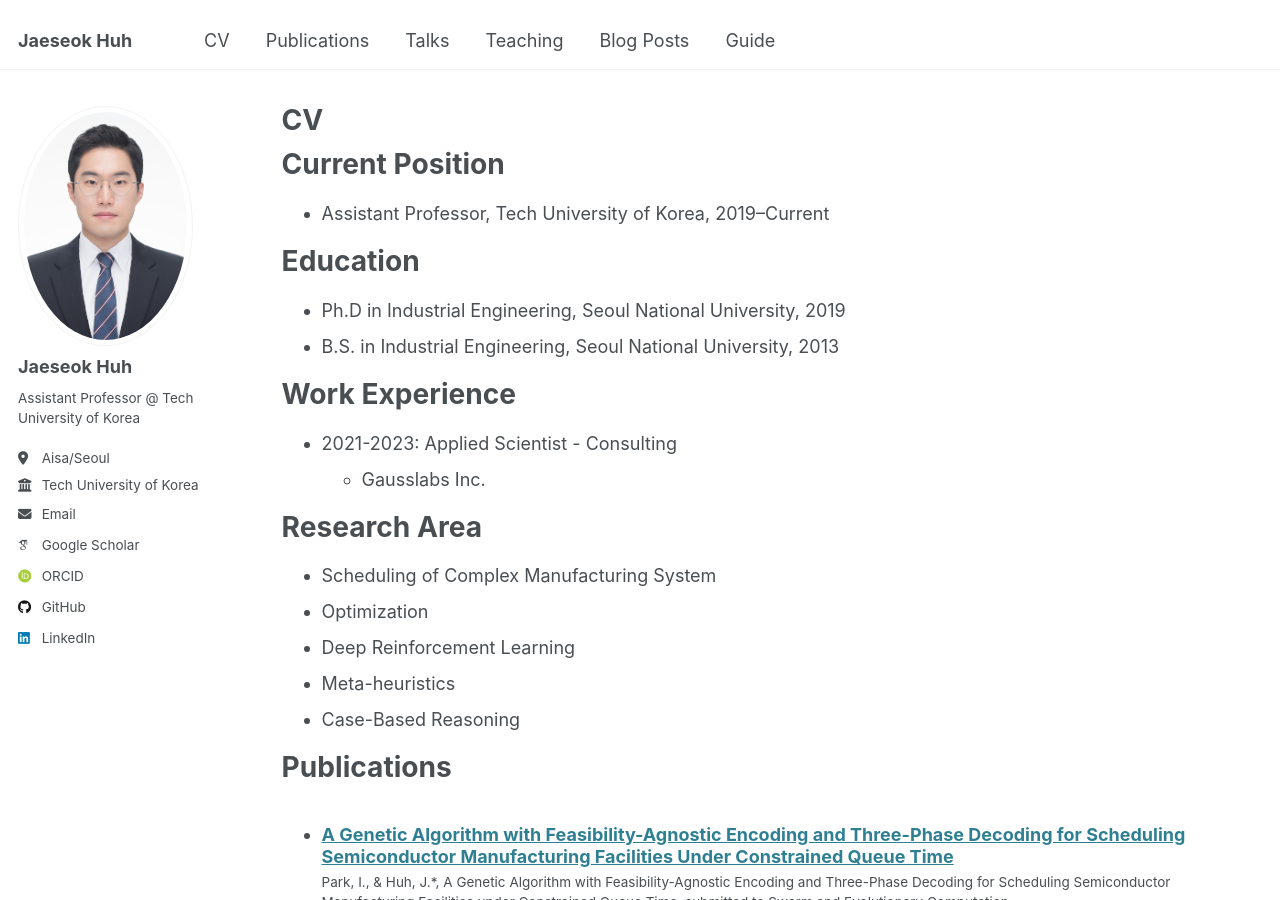
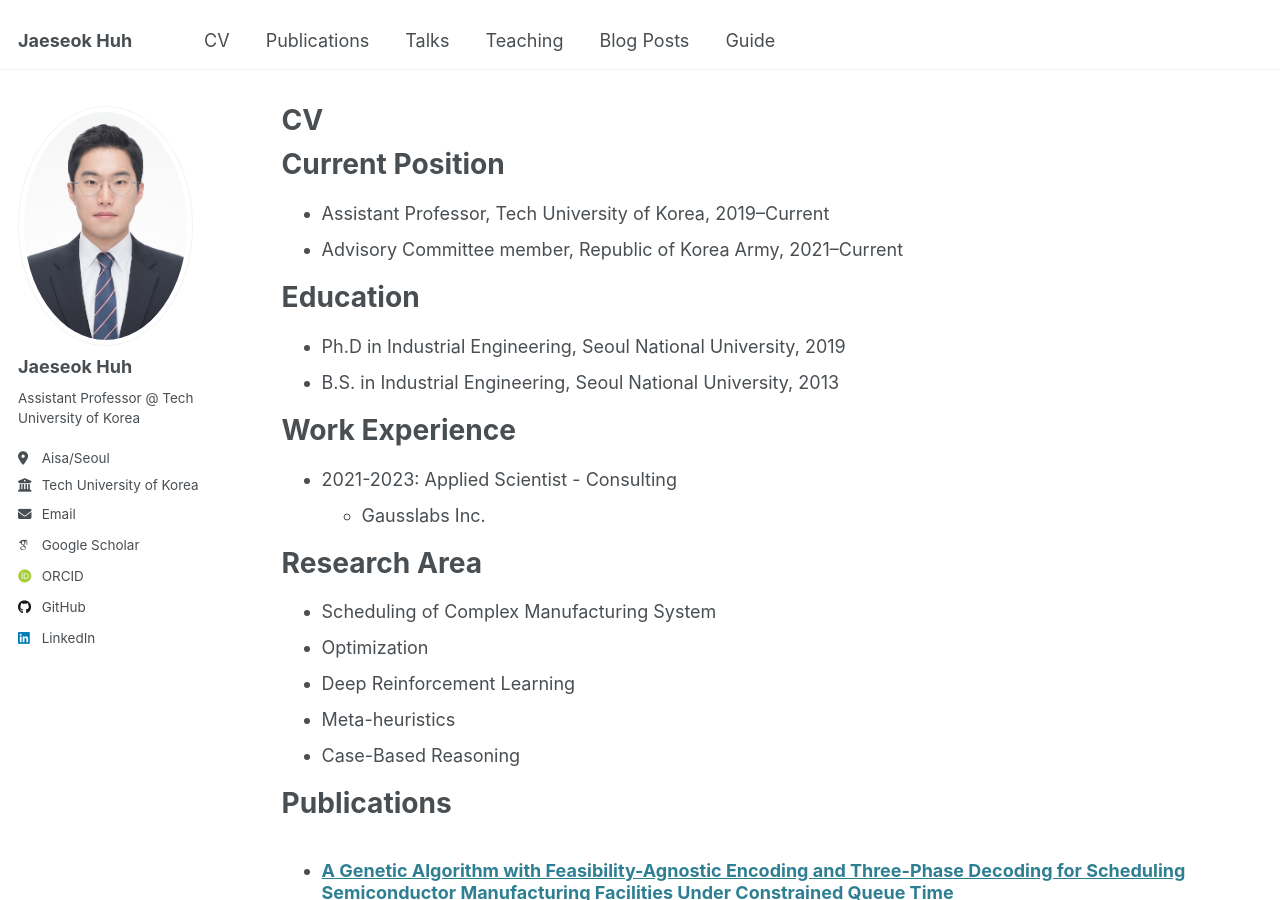
Before and after one commit to LaonHJS/laonhjs.github.io, a Jekyll site: the page built from _pages/cv.md, in a window 1280 px wide and 900 px high. Built offline with Jekyll 4.4.1, drawn with Linux system fonts in a browser that asks for light colours; some web fonts are replaced.

Commit message:
Update cv.md

```diff
--- a/_pages/cv.md
+++ b/_pages/cv.md
@@ -12,6 +12,7 @@ redirect_from:
 Current Position
 ======
 * Assistant Professor, Tech University of Korea, 2019--Current
+* Advisory Committee member, Republic of Korea Army, 2021--Current
 
 Education
 ======
```
